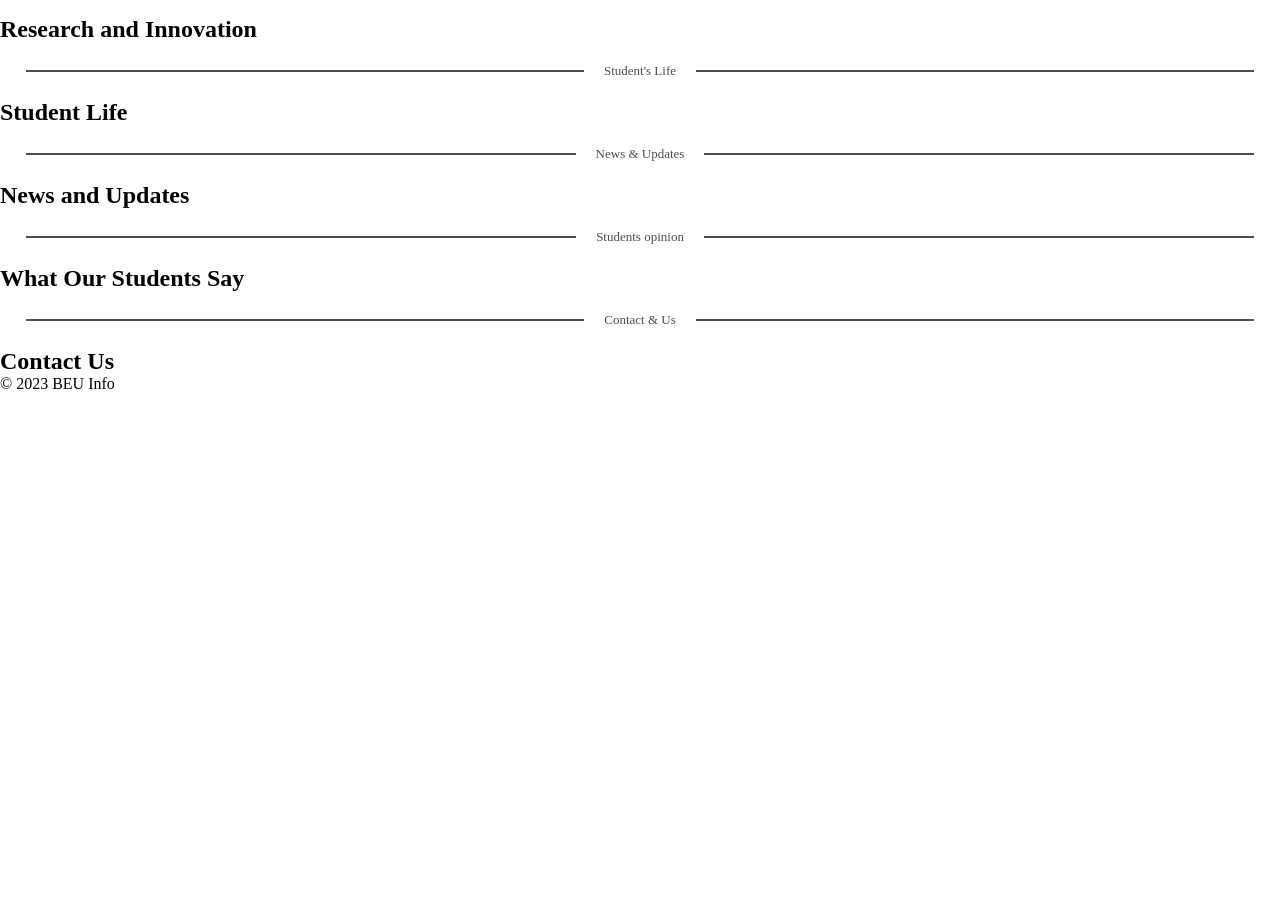
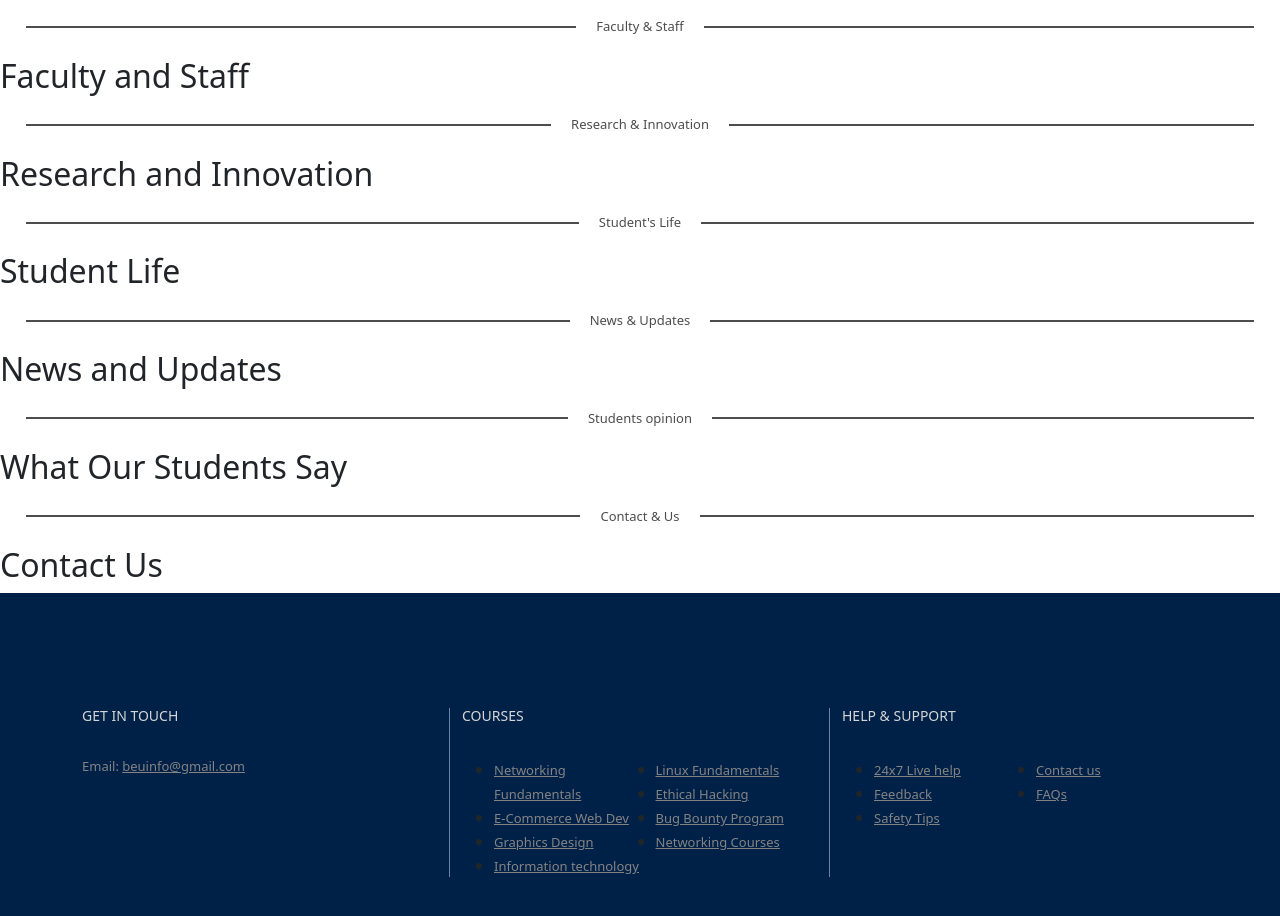
Before and after one commit to gecarwal/BEU-info, a plain HTML site: page index.html in a window 1280 px wide. Shown: the part 497-1413 px from the top of the page. Before the commit the page ends 890 px from the top, so only its background shows below. Drawn offline with nearby package versions, Linux system fonts and the light colour scheme.

Commit message:
Updated the footer section

```diff
--- a/index.html
+++ b/index.html
@@ -1,11 +1,14 @@
 <!DOCTYPE html>
 <html lang="en">
+
 <head>
     <meta charset="UTF-8">
     <meta name="viewport" content="width=device-width, initial-scale=1.0">
     <link rel="stylesheet" href="style.css">
+    <link href="https://cdn.jsdelivr.net/npm/bootstrap@5.3.2/dist/css/bootstrap.min.css" rel="stylesheet" integrity="sha384-T3c6CoIi6uLrA9TneNEoa7RxnatzjcDSCmG1MXxSR1GAsXEV/Dwwykc2MPK8M2HN" crossorigin="anonymous">
     <title>Home | BEU-Info</title>
 </head>
+
 <body>
     <nav id="navBar" class="nav nav-dark">
         <div class="nav-left">
@@ -157,12 +160,43 @@
     </section>
 
     <!-- Footer Section -->
-    <footer>
-        <p>&copy; 2023 BEU Info</p>
-        <!-- Add social media links and additional footer content here -->
+    <footer class="wed-hom-footer">
+        <div class="container">
+            <div class="row wed-foot-link">
+                <div class="col-md-4 foot-tc-mar-t-o">
+                    <h4>Get In Touch</h4>
+                    <p>Email: <a href="mailto:beuinfo@gmail.com">beuinfo@gmail.com</a></p>
+                </div>
+                <div class="col-md-4">
+                    <h4>Courses </h4>
+                    <ul>
+                        <li><a href="course-details.html">Networking Fundamentals</a></li>
+                        <li><a href="course-details.html">Linux Fundamentals</a></li>
+                        <li><a href="course-details.html">Ethical Hacking</a></li>
+                        <li><a href="course-details.html">E-Commerce Web Dev</a></li>
+                        <li><a href="course-details.html">Bug Bounty Program</a></li>
+                        <li><a href="course-details.html">Graphics Design</a></li>
+                        <li><a href="course-details.html">Networking Courses</a></li>
+                        <li><a href="course-details.html">Information technology</a></li>
+                    </ul>
+                </div>
+                <div class="col-md-4">
+                    <h4>HELP & SUPPORT</h4>
+                    <ul>
+                        <li><a href="#">24x7 Live help</a></li>
+                        <li><a href="#">Contact us</a></li>
+                        <li><a href="#">Feedback</a></li>
+                        <li><a href="#">FAQs</a></li>
+                        <li><a href="#">Safety Tips</a></li>
+                    </ul>
+                </div>
+            </div>
+
+        </div>
     </footer>
 
 
     <script src="script.js"></script>
 </body>
+
 </html>
--- a/style.css
+++ b/style.css
@@ -106,3 +106,76 @@
     font-size: 13px;
     margin: 0 20px;
 }
+/* Footer section styling */
+.wed-hom-footer {
+    padding: 80px 0px 65px 0px;
+    background: #002147;
+}
+.wed-hom-footer h4 {
+    font-size: 14px;
+    color: #d6d6d6;
+    padding-bottom: 25px;
+    text-transform: uppercase;
+}
+.wed-hom-footer p, .wed-hom-footer p a {
+    font-size: 13px;
+    color: #838384;
+}
+.wed-foot-link {
+    padding: 35px 0px;
+}
+.wed-foot-link ul li {
+    width: 50%;
+    float: left;
+}
+.wed-foot-link ul li a {
+    color: #838384;
+    font-size: 13px;
+}
+.wed-foot-link div {
+    border-right: 1px groove #6a83a0;
+}
+.wed-foot-link div:last-child {
+    border-right: 0;
+}
+
+/* Container and row styles */
+.container .row {
+    margin-left: -0.75rem;
+    margin-right: -0.75rem;
+}
+
+/* Column size for medium screens */
+.col-md-4 {
+    flex: 0 0 auto;
+    width: 33.33333333%;
+}
+
+/* Styles for video2 section */
+.wed-video2 {
+    padding: 50px 0;
+    background: #f1f1f1;
+}
+
+/* Additional styles for wed-foot-link-1 and wed-rights (if used) */
+.wed-foot-link-1 ul li a i {
+    width: 32px;
+    height: 32px;
+    text-align: center;
+    border: 1px solid #6f6f6f;
+    border-radius: 20px;
+    padding: 8px;
+    color: #c5c5c5;
+}
+
+.wed-rights {
+    background: #01172f;
+}
+
+.wed-rights p {
+    text-align: center;
+    margin-bottom: 0;
+    padding: 8px;
+    color: #adadad;
+    font-size: 13px;
+}
```
Lines whose indentation alone changed are shown as unchanged.
